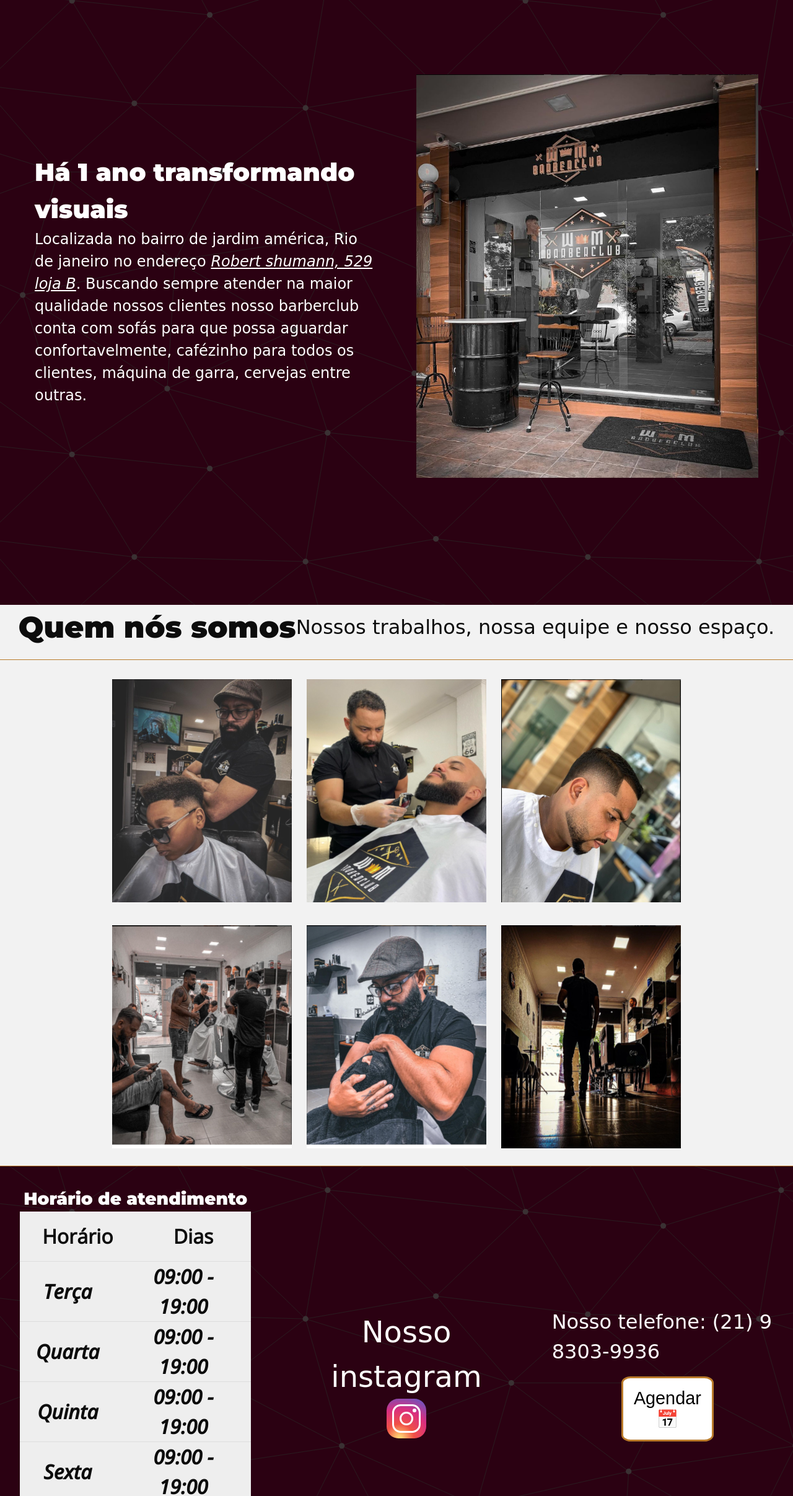
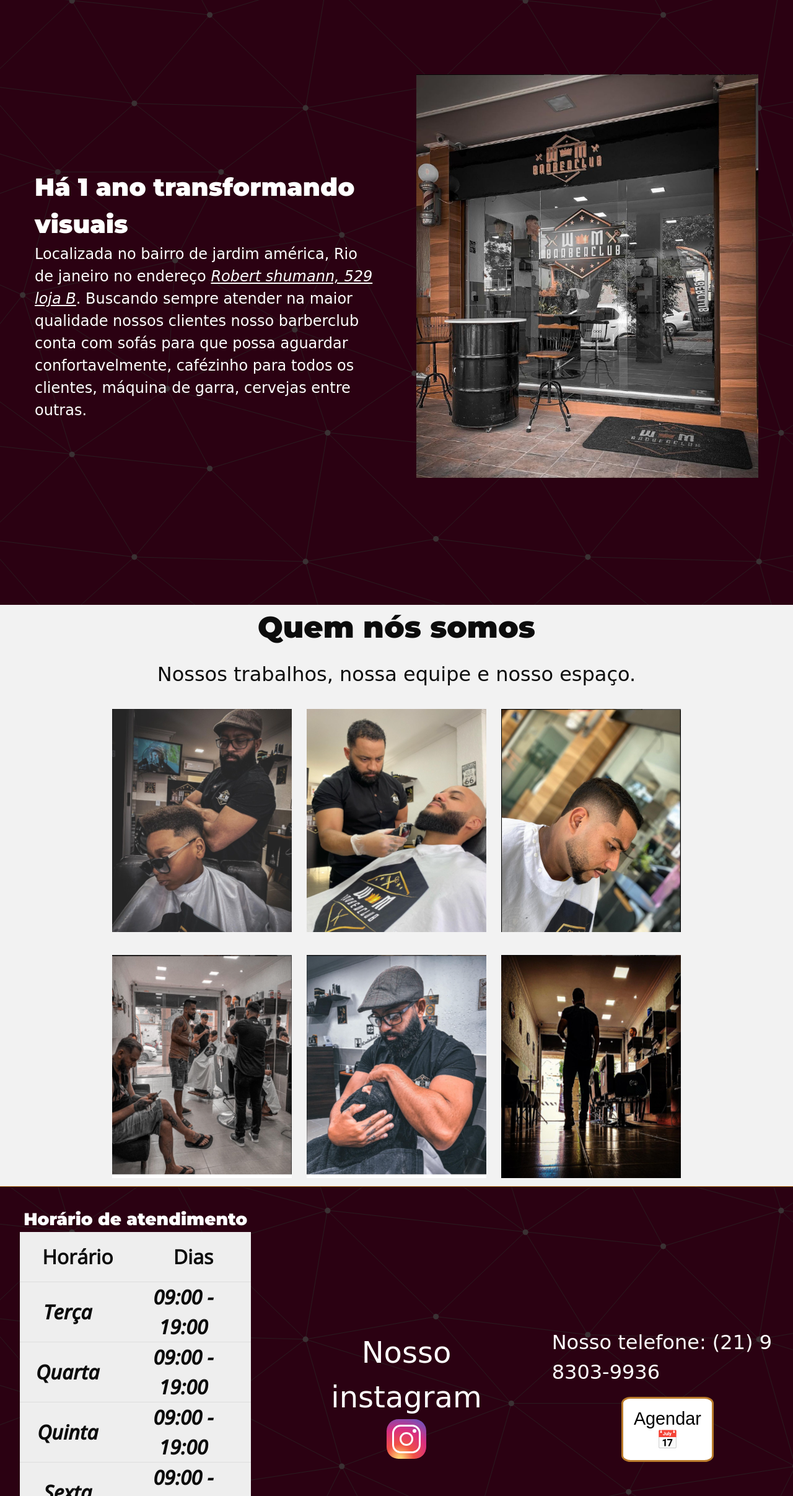
Before and after one commit to TricksterNoir/Barbershop-wm, a plain HTML site: page index.html in a window 1280 px wide. Shown: the part 72-2486 px from the top of the page at 62% size. Drawn offline with nearby package versions, Linux system fonts and the light colour scheme; a web font is replaced by a local one.

Commit message:
Beta do Projeto funcionando em mobile

```diff
--- a/assets/css/style.css
+++ b/assets/css/style.css
@@ -105,6 +105,9 @@ a:hover{
 
 
                         /*--------- Home section ----------*/
+.espaco{
+    display: none;
+}
 
 .home-home{
     display: flex;
@@ -145,19 +148,28 @@ a:hover{
 }
 
                         /*--------- Gallery section ----------*/
+.title-gallery{
+    display: block;
+    max-width: 100%;
+}
 
-.title-gallery{
+.container-title-gallery{
     display: flex;
+    justify-content: center;
+    align-items: center;
+    flex-direction: column;
+    flex-wrap: wrap;
+    max-width: 120rem;
     text-align: center;
-    flex-flow: column wrap;
-    border-bottom: 0.1rem solid var(--bright-text);
 }
 
 .gallery-content{
     display: flex;
+    max-width: 120rem;
+    margin: 0 auto;
     flex-flow: column wrap;
+    flex-direction: column;
     justify-content: center;
-    height: 100vh;
 }
 
 .gallery-head {
@@ -202,13 +214,6 @@ a:hover{
 
 .fullscreen-img{
     cursor: pointer;
-}
-
-.container-title-gallery{
-    display: flex;
-    justify-content: center;
-    align-items: center;
-    flex-wrap: wrap;
 }
 
                         /*--------- Info section ----------*/
@@ -387,9 +392,9 @@ button {
     }
 }
 
-@media(max-width: 1100px){
+@media(max-width: 800px){
     .home-content{
-        display: block;
+        display: contents;
     }
 
     .home-text{
@@ -434,6 +439,10 @@ button {
         font-size: 0.7rem;
     }
 
+    .title-gallery{
+        max-width: 120rem;
+    }
+
     .gallery-content{
         width: 100%;
     }
@@ -467,4 +476,10 @@ button {
     .gallery-img img {
         max-width: 14rem;
     }
+
+    .info-container{
+        max-width: 120rem;
+        margin: 0 auto;
+        padding: 10rem var(--gap);
+    }
 }
--- a/index.html
+++ b/index.html
@@ -29,9 +29,10 @@
         </section>
     </div>
 
-    <section id="home" class="home-home">
-        <div class="main-content home-content main-bg">
+    <section id="home" class="home-home main-bg">
+        <div class="main-content home-content">
             <div class="home-text">
+            </br class="espaco">
                 <h1 class="home-title">Há 1 ano transformando visuais</h1>
                 <p class="home-description">
                     Localizada no bairro de jardim américa, Rio de janeiro no endereço
```
